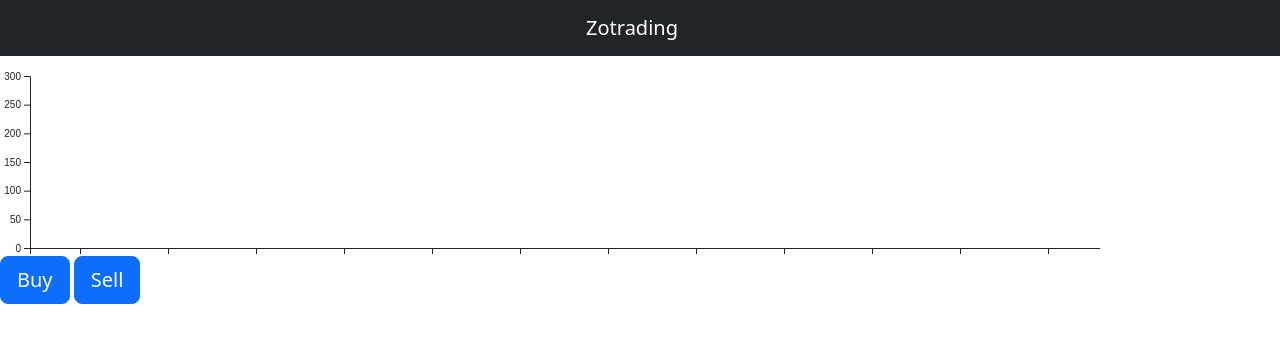
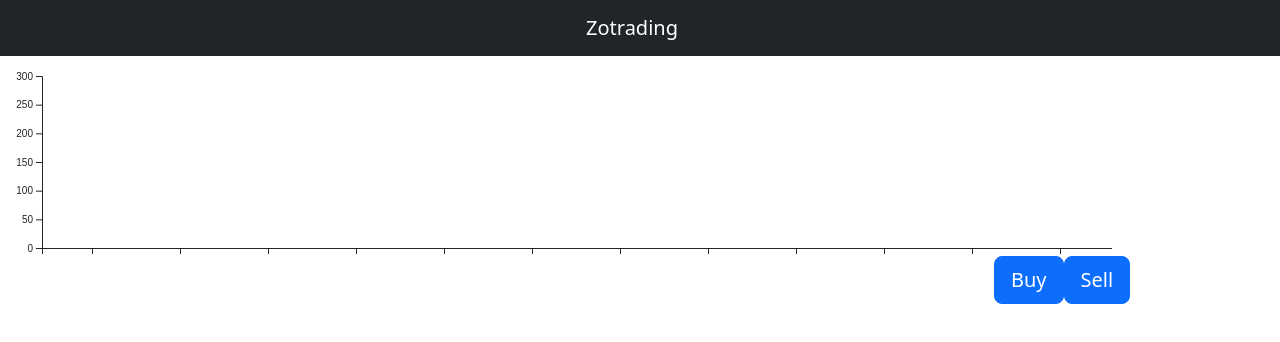
Before and after one commit to jacobseunglee/zotrading, a React (Vite) app: page / in a window 1280 px wide. Shown: the top 342 px of the page. Built offline with nearby package versions, Linux system fonts and the light colour scheme; some icons are missing.

Commit message:
Realigned buttons

```diff
--- a/src/components/BuySellButton.jsx
+++ b/src/components/BuySellButton.jsx
@@ -1,5 +1,7 @@
 import { Button} from "react-bootstrap"
-
+import Container from 'react-bootstrap/Container';
+import Row from 'react-bootstrap/Row';
+import Col from 'react-bootstrap/Col';
 
 function buyStock(){
     console.log("stock bought")
@@ -12,10 +14,20 @@ function sellStock(){
 function BuySellButton(props){
     const {data, setData} = props;
     return (
-        <>
-            <Button onClick={buyStock} size="lg">Buy</Button>{' '}
-            <Button onClick={sellStock} size="lg">Sell</Button>
-        </>
+        <Container>
+            <Row>
+            <Col/>
+            <Col/>
+            <Col/>
+            <Col/>
+            <Col>
+            <Button onClick={buyStock} size="lg">Buy</Button>
+            <Button onClick={sellStock} size="lg">Sell</Button> </Col>
+            </Row>
+            <Row></Row>
+
+
+        </Container>
     )
 }
 
--- a/src/components/WebApp.jsx
+++ b/src/components/WebApp.jsx
@@ -2,6 +2,9 @@ import { useState } from "react";
 import BuySellButton from "./BuySellButton";
 import Header from "./Header"
 import DisplayGraph from "./displayGraph";
+import Container from 'react-bootstrap/Container';
+import Row from 'react-bootstrap/Row';
+import Col from 'react-bootstrap/Col';
 
 function WebApp() {
     const [data, setData] = useState([
@@ -23,13 +26,21 @@ function WebApp() {
             <div className="header">
                 <Header />
             </div>
+        <Container fluid>
+      <Row>
+        <Col>
         <div className="graph-container">
             <DisplayGraph data ={data} />
         </div>
+        </Col>
+        <Col></Col>
+        <Col></Col>
+        <Col></Col>
         <div className="buy-sell-container">
             <BuySellButton data={data} setData={setData}/>
         </div>
-
+      </Row>
+    </Container>
     </div>
     )
 }
```
Lines whose indentation alone changed are shown as unchanged.
